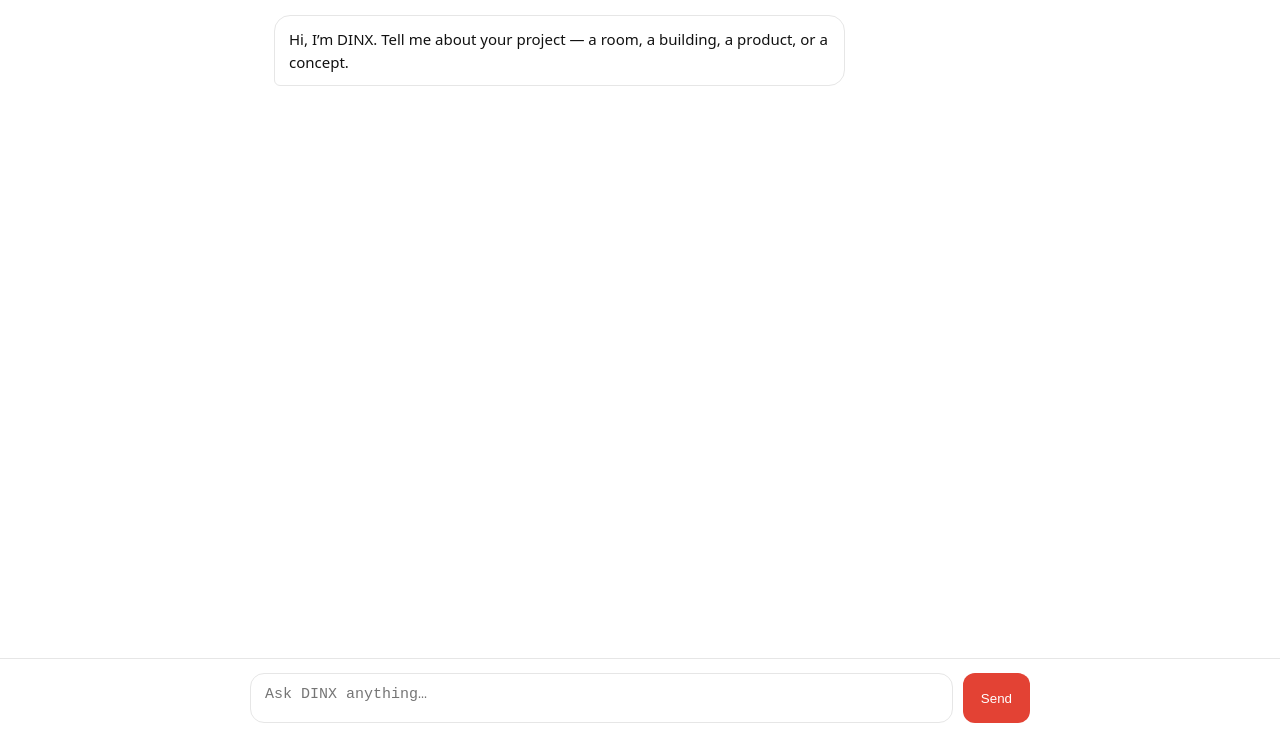
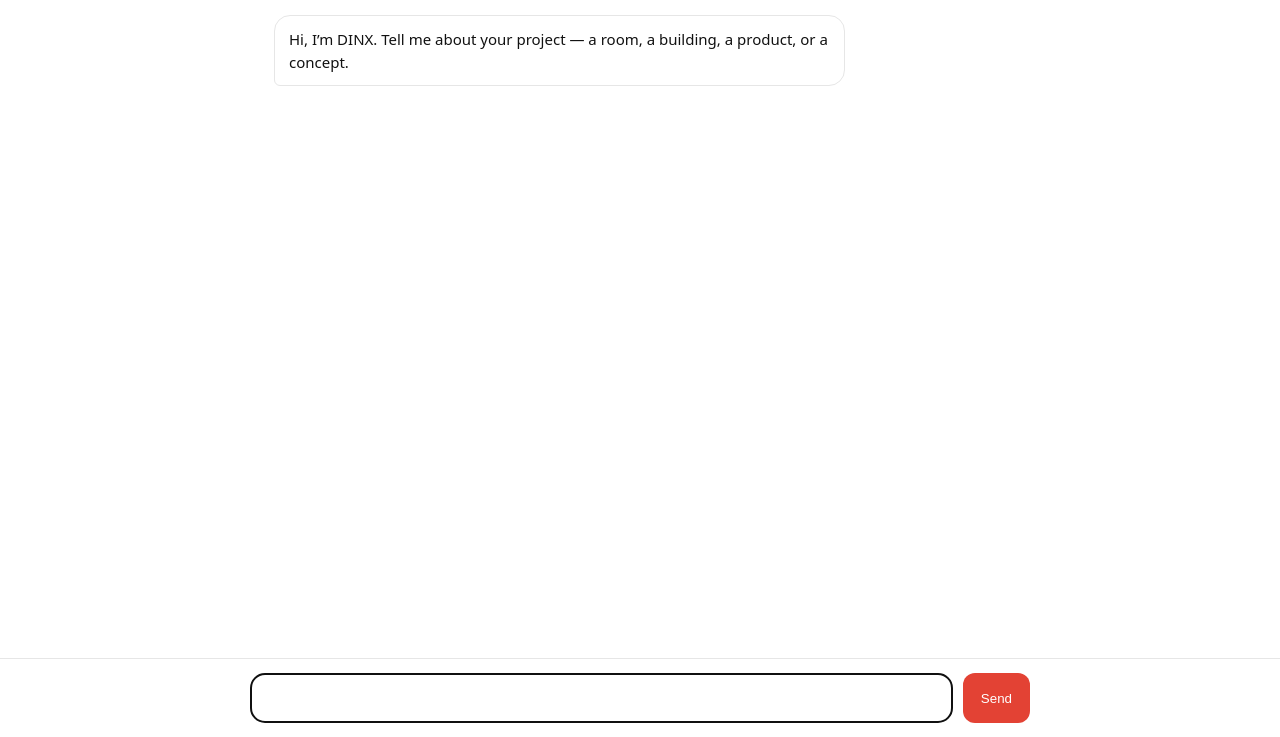
Before and after one commit to MARLONREX/dinx.works, a website: page public/index.html in a window 1280 px wide. Shown: the part 63-800 px from the top of the page. Drawn offline with Linux system fonts and the light colour scheme.

Commit message:
index.html
Updated the HTML structure and styles for the chat interface, including adjustments to the input area and message display.

```diff
--- a/public/index.html
+++ b/public/index.html
@@ -158,7 +158,7 @@
 
 <div class="input-wrapper">
   <div class="input-bar">
-    <textarea id="userInput" placeholder="Ask DINX anything…"></textarea>
+    <textarea id="userInput" autofocus></textarea>
     <button id="sendButton">Send</button>
   </div>
 </div>
@@ -208,6 +208,7 @@
       button.disabled = false;
       button.textContent = "Send";
       chat.scrollTop = chat.scrollHeight;
+      input.focus();
     }
   }
 
```
